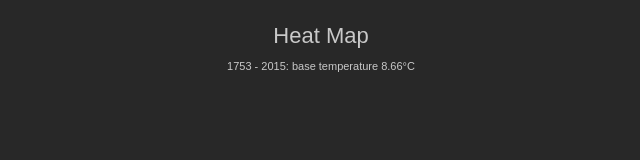
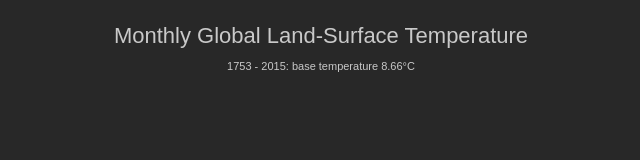
Before and after one commit to andreysoktoev/freeCodeCamp, a plain HTML site: page Heat Map/index.html in a window 1280 px wide. Shown: the whole page, without its empty margins (319-959 px from the left). Drawn offline with nearby package versions, Linux system fonts and the light colour scheme; no server answers.

Commit message:
Update index.html

```diff
--- a/Heat Map/index.html
+++ b/Heat Map/index.html
@@ -7,9 +7,8 @@
 </head>
 
 <body>
-  <script src='https://cdn.freecodecamp.org/testable-projects-fcc/v1/bundle.js'>
-  </script>
-  <h1 id='title'>Heat Map</h1>
+  <script src='https://cdn.freecodecamp.org/testable-projects-fcc/v1/bundle.js'></script>
+  <h1 id='title'>Monthly Global Land-Surface Temperature</h1>
   <p id='description'>
     1753 - 2015: base temperature 8.66°C
   </p>
```
